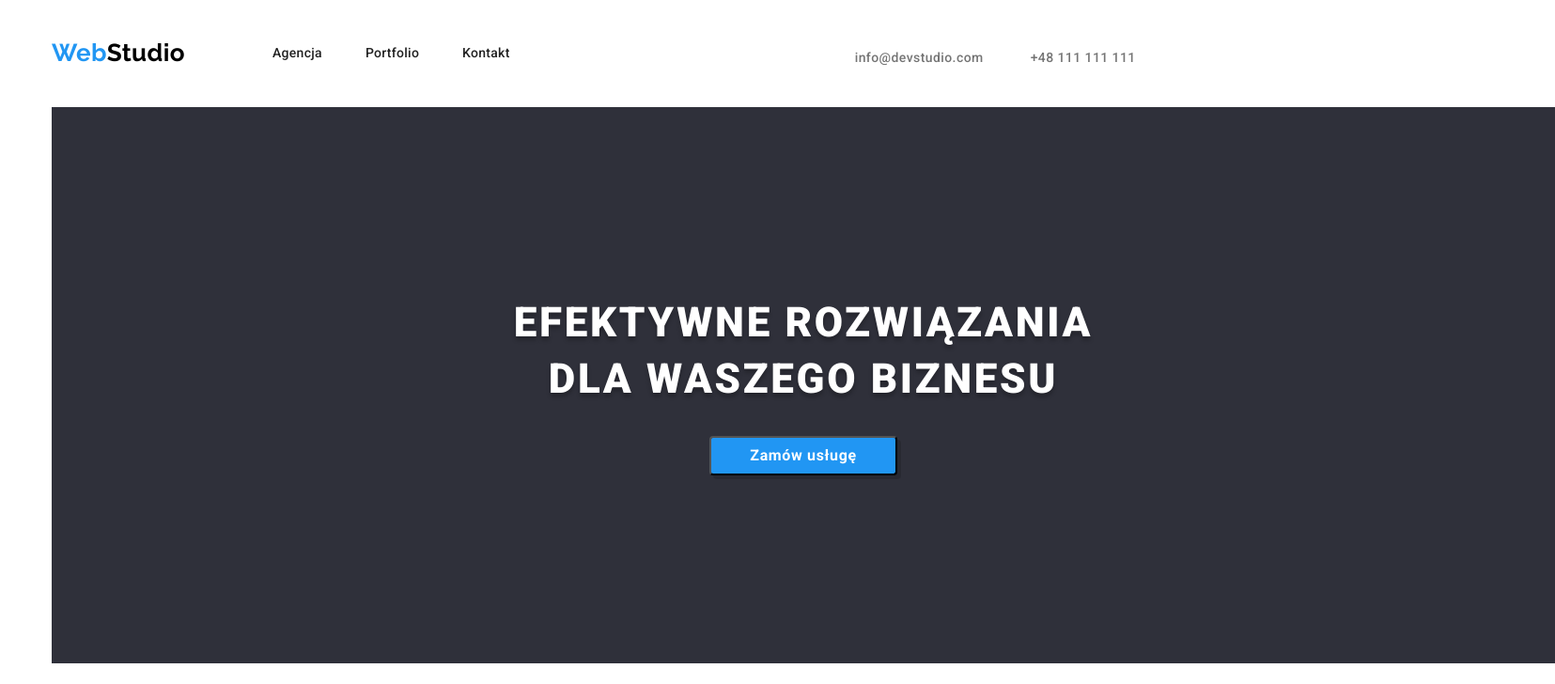
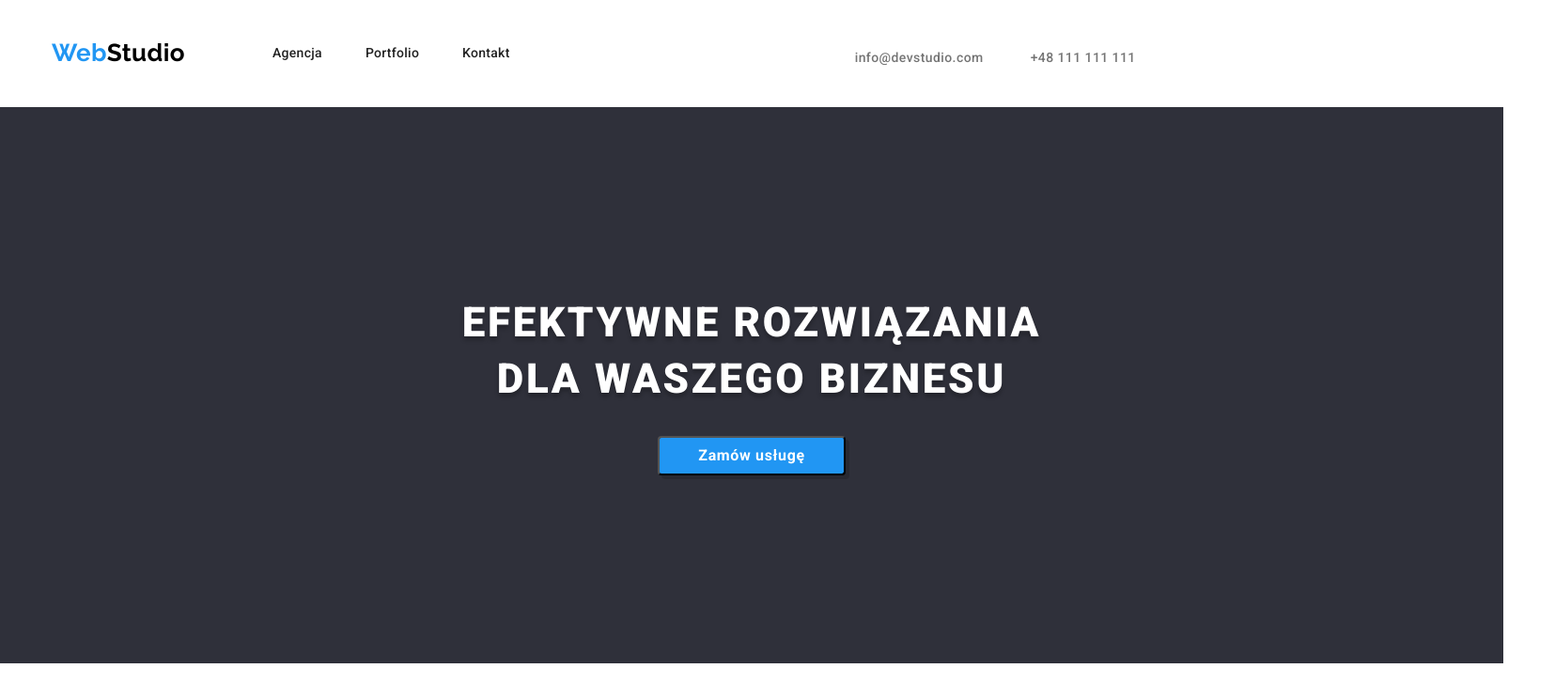
Before and after one commit to MalgorzataMarczynska/goit-markup-hw-03, a plain HTML site: page index.html in a window 1280 px wide. Shown: the top 728 px of the page at 94% size, 1655 px wide, since content can reach past the window. Drawn offline with nearby package versions, Linux system fonts and the light colour scheme.

Commit message:
poprawka headera

```diff
--- a/css/styles.css
+++ b/css/styles.css
@@ -99,7 +99,6 @@ body {
   min-width: 1600px;
   margin: 0 auto;
 }
-
 .blue {
   background-color: #2f303a;
 }
--- a/index.html
+++ b/index.html
@@ -57,11 +57,15 @@
             </li>
           </ul>
         </div>
-        <div class="main-title blue background">
-          <h1 class="main-title-text">
-            Efektywne rozwiązania dla waszego biznesu
-          </h1>
-          <button type="button" class="main-button">Zamów usługę</button>
+      </div>
+      <div class="blue background">
+        <div class="container">
+          <div class="main-title">
+            <h1 class="main-title-text">
+              Efektywne rozwiązania dla waszego biznesu
+            </h1>
+            <button type="button" class="main-button">Zamów usługę</button>
+          </div>
         </div>
       </div>
     </header>
```
